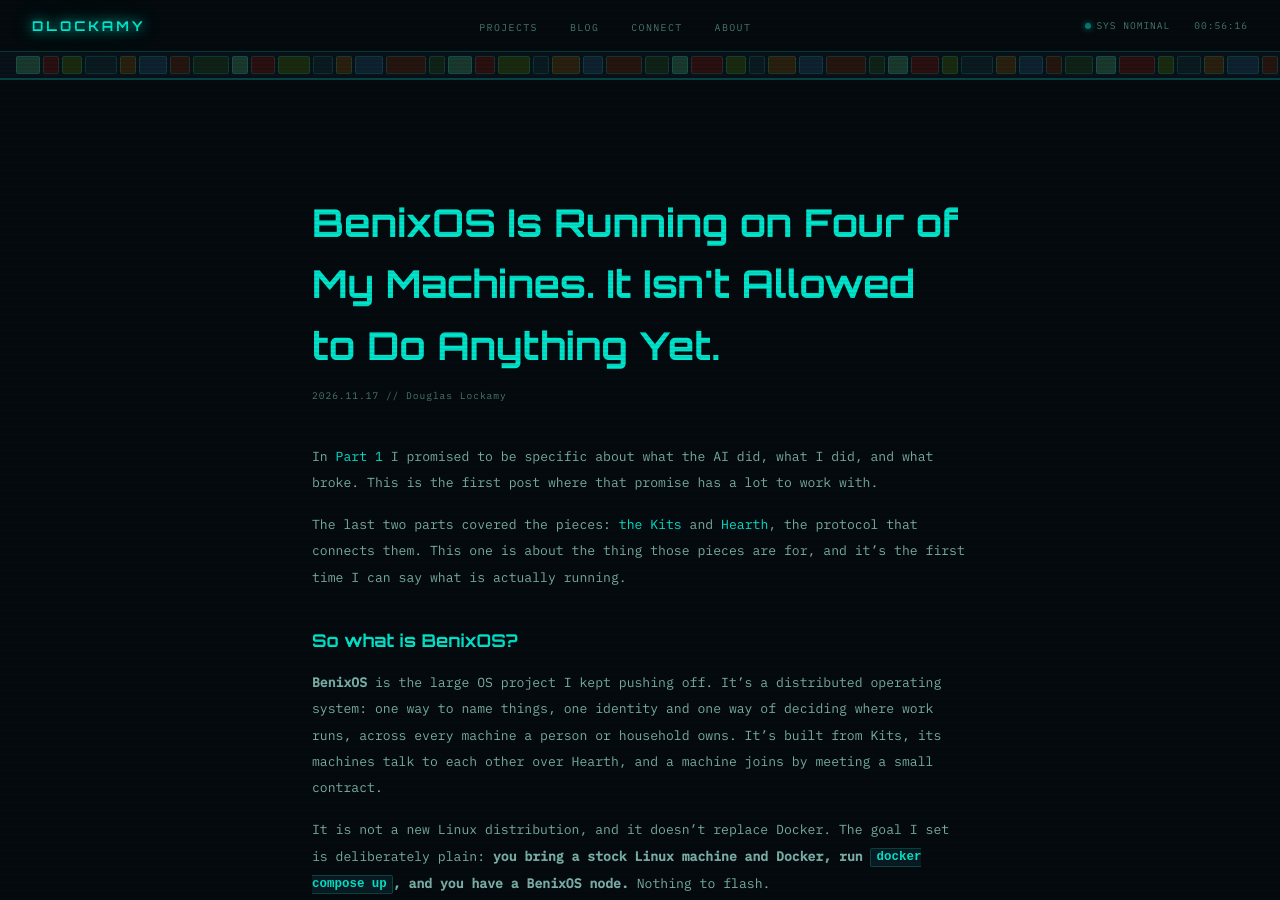
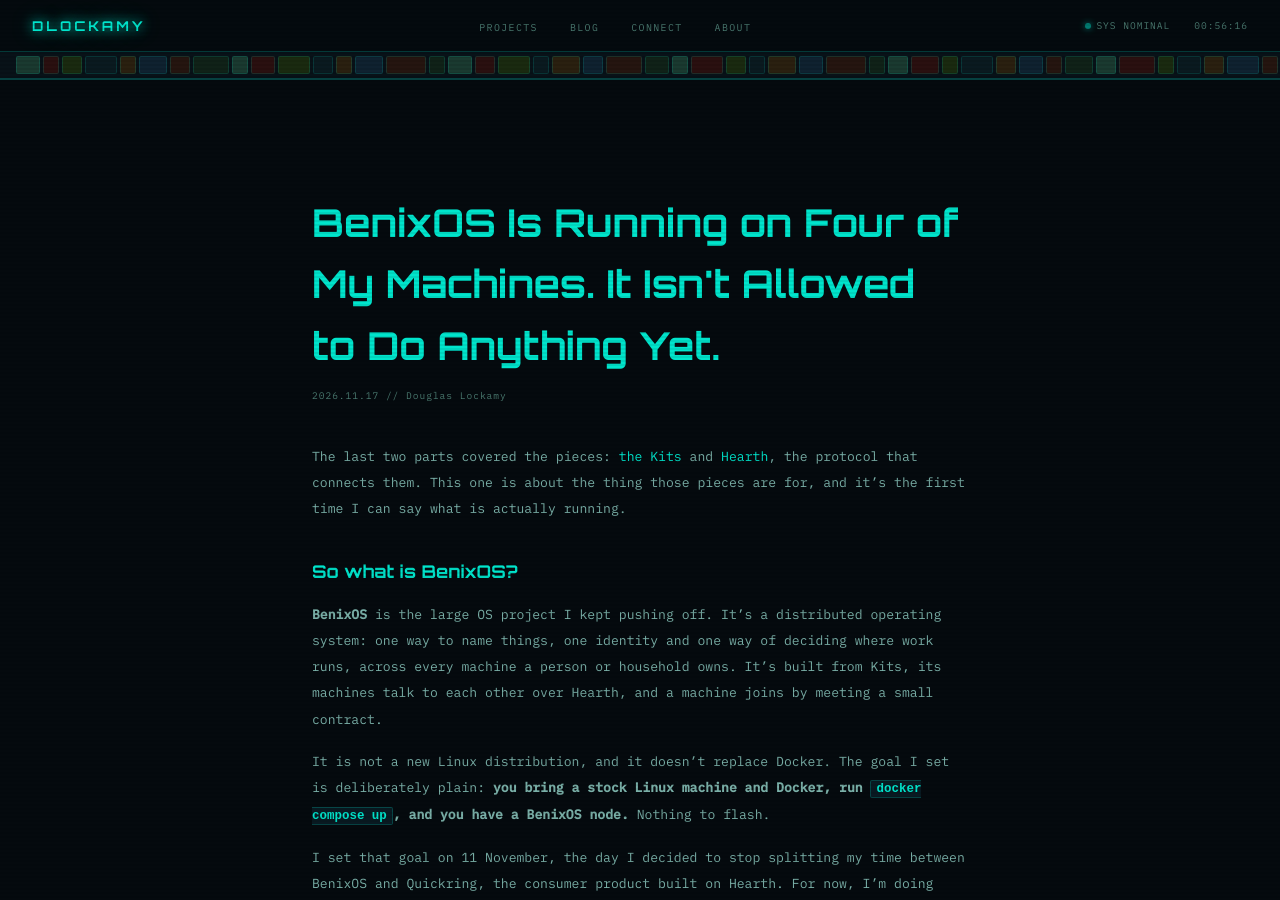
Before and after one commit to dlockamy/dlockamy.github.io, a Jekyll site: the page built from _posts/2026-11-17-benixos-running-on-four-machines.md, in a window 1280 px wide and 900 px high. Built offline with Jekyll 4.4.1, drawn with Linux system fonts in a browser that asks for light colours; some of the changed text lies outside the part shown.

Commit message:
draft: drop the Part 1 promise paragraph from the BenixOS update
Also reword the "what broke" lead-in that referred back to it.

Assisted-by: LLM

```diff
--- a/_posts/2026-11-17-benixos-running-on-four-machines.md
+++ b/_posts/2026-11-17-benixos-running-on-four-machines.md
@@ -10,10 +10,6 @@ syndicate: false
 author: Douglas Lockamy
 ai_assisted: true
 ---
-
-In [Part 1](/posts/2026/10/19/where-an-os-idea-started/) I promised to be
-specific about what the AI did, what I did, and what broke. This is the first
-post where that promise has a lot to work with.
 
 The last two parts covered the pieces:
 [the Kits](/posts/2026/10/26/what-a-kit-is/) and
@@ -128,7 +124,7 @@ or by keeping CI away from Docker on those machines.
 
 ## The part where things broke
 
-I did say I'd tell you what broke.
+Here's the honest list.
 
 - **The builders hit usage limits twice.** Each time they sat idle until the limit
   reset, and the weekend lost about a day to the two stops.
```
